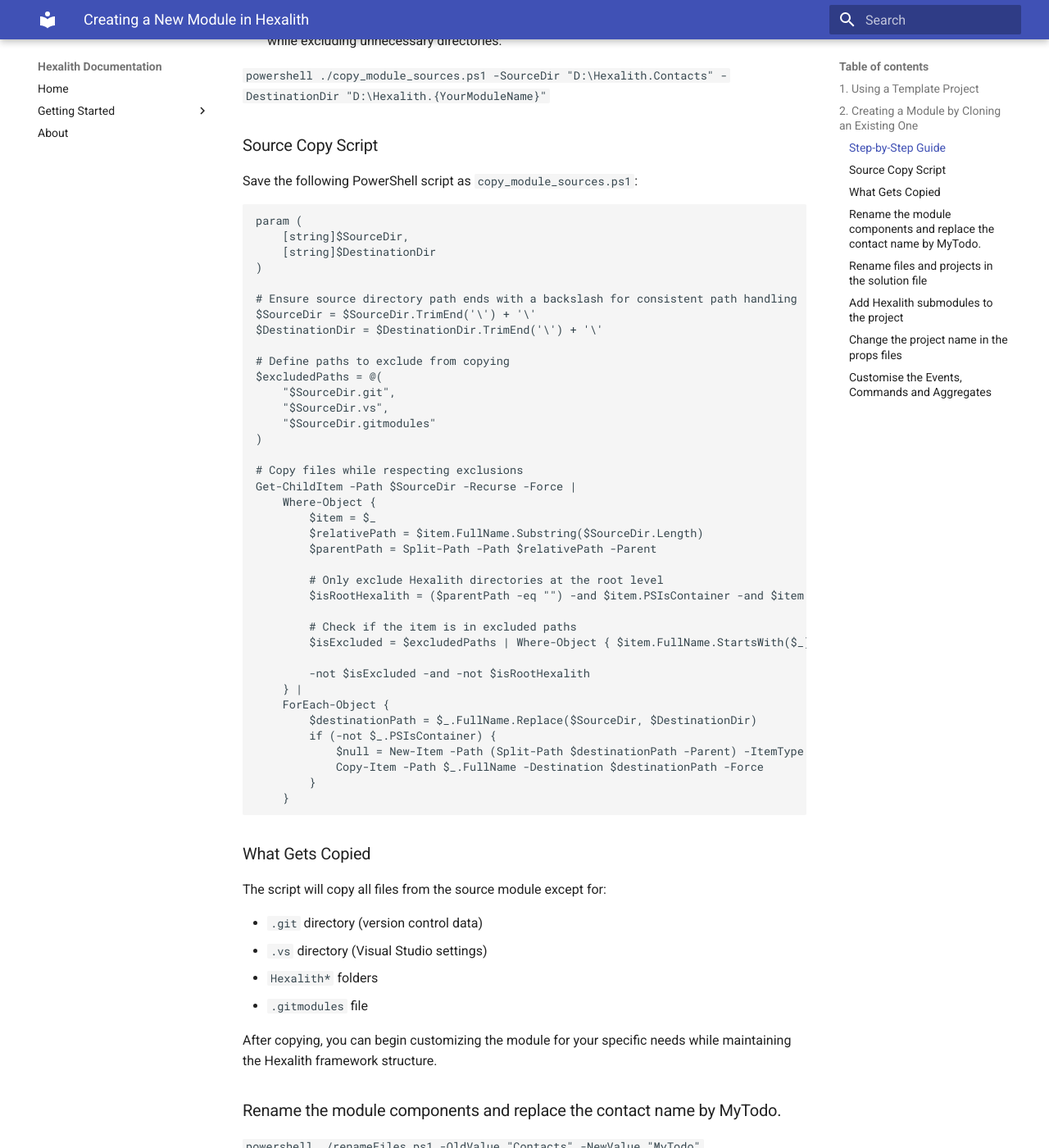
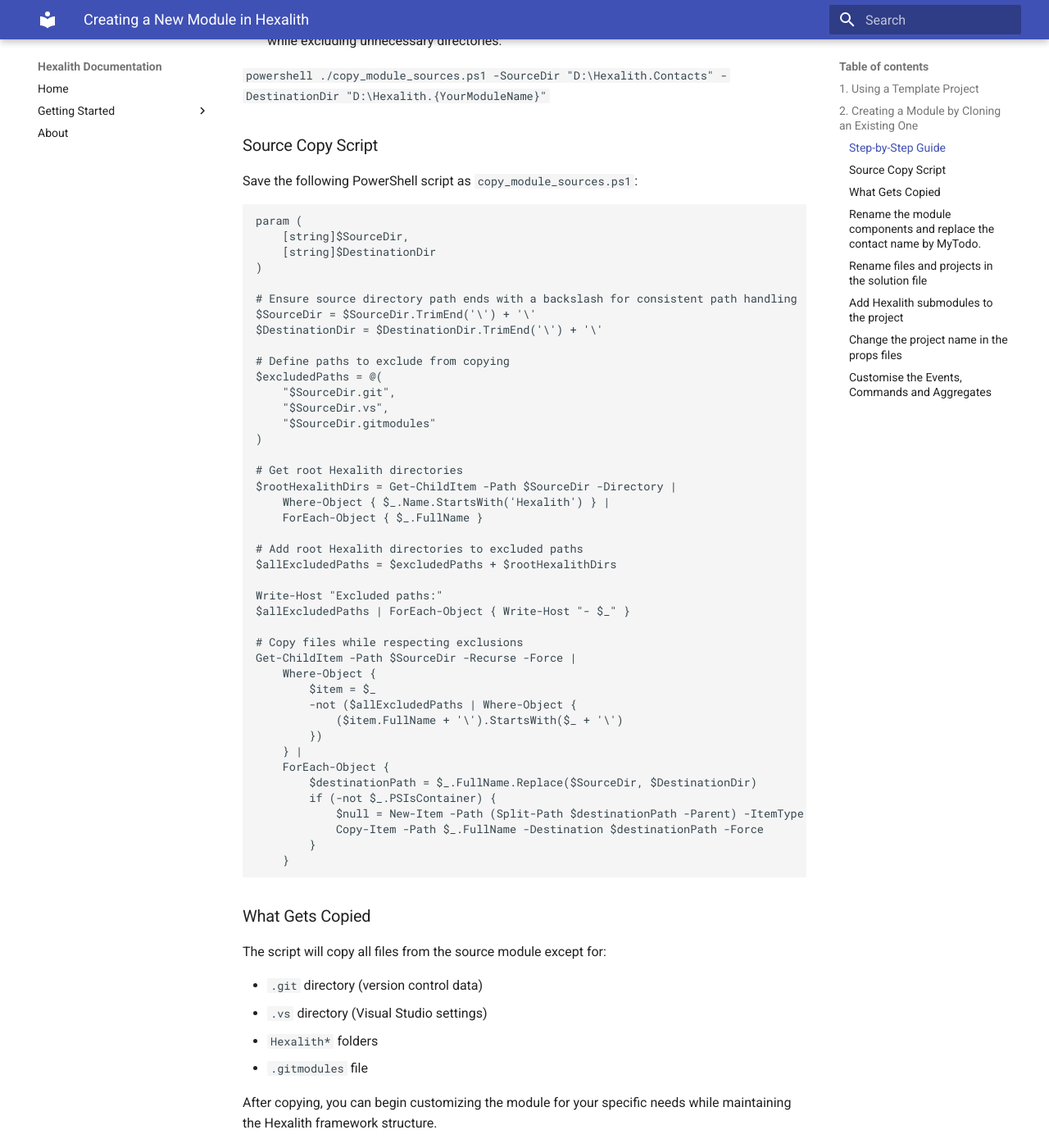
Before and after one commit to Hexalith/Hexalith.Docs, an MkDocs documentation site: the page built from docs/add-module.md, in a window 1280 px wide and 1400 px high, scrolled down 924 px. Shown: the whole window at 82% size. Built offline with MkDocs 1.6.1 and Material for MkDocs 9.7.7, drawn with Linux system fonts in a browser that asks for light colours.

Commit message:
Update add-module.md

```diff
--- a/docs/add-module.md
+++ b/docs/add-module.md
@@ -58,20 +58,24 @@ $excludedPaths = @(
     "$SourceDir.gitmodules"
 )
 
+# Get root Hexalith directories
+$rootHexalithDirs = Get-ChildItem -Path $SourceDir -Directory |
+    Where-Object { $_.Name.StartsWith('Hexalith') } |
+    ForEach-Object { $_.FullName }
+
+# Add root Hexalith directories to excluded paths
+$allExcludedPaths = $excludedPaths + $rootHexalithDirs
+
+Write-Host "Excluded paths:"
+$allExcludedPaths | ForEach-Object { Write-Host "- $_" }
+
 # Copy files while respecting exclusions
 Get-ChildItem -Path $SourceDir -Recurse -Force |
     Where-Object {
         $item = $_
-        $relativePath = $item.FullName.Substring($SourceDir.Length)
-        $parentPath = Split-Path -Path $relativePath -Parent
-
-        # Only exclude Hexalith directories at the root level
-        $isRootHexalith = ($parentPath -eq "") -and $item.PSIsContainer -and $item.Name.StartsWith('Hexalith')
-
-        # Check if the item is in excluded paths
-        $isExcluded = $excludedPaths | Where-Object { $item.FullName.StartsWith($_) }
-
-        -not $isExcluded -and -not $isRootHexalith
+        -not ($allExcludedPaths | Where-Object {
+            ($item.FullName + '\').StartsWith($_ + '\')
+        })
     } |
     ForEach-Object {
         $destinationPath = $_.FullName.Replace($SourceDir, $DestinationDir)
```
